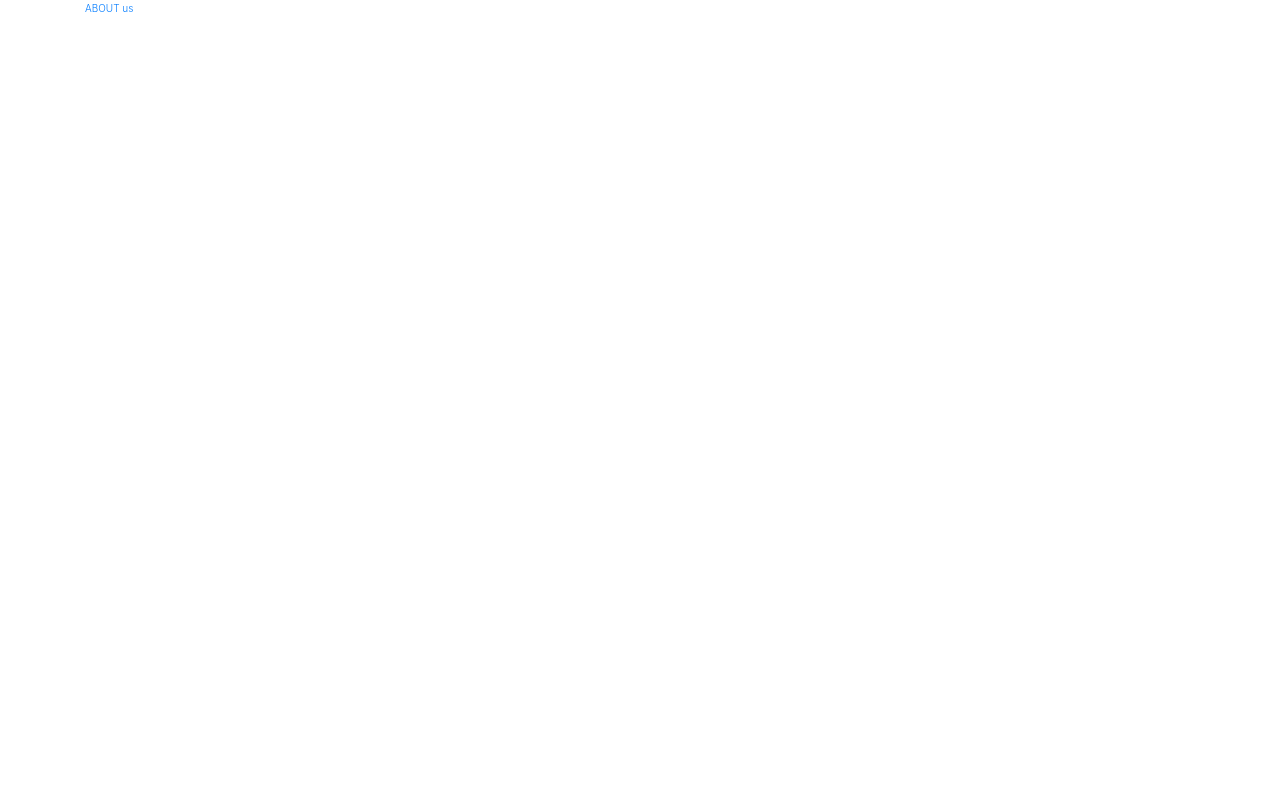
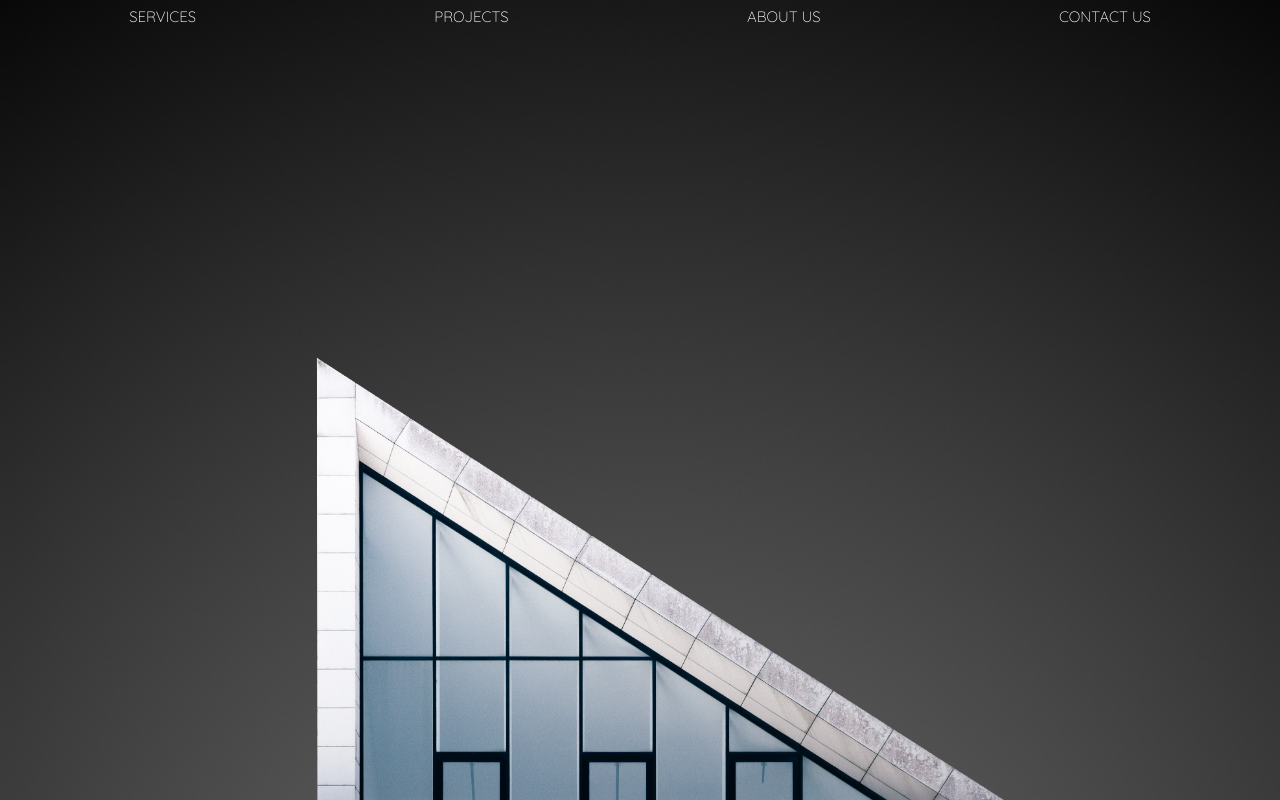
Before and after one commit to vjlicious/hastha, a Nuxt app: page /illustration in a window 1280 px wide. Built offline with nearby package versions, Linux system fonts and the light colour scheme.

Commit message:
updates till 4 30

```diff
--- a/nuxt.config.js
+++ b/nuxt.config.js
@@ -15,7 +15,8 @@ module.exports = {
     ],
     link: [
       { ref:'icon', type: 'image/x-icon', href:'/favicon.ico'},
-      { rel:"stylesheet", type:'text/css', href:"https://fonts.googleapis.com/css?family=Raleway:100,300,400,700|Roboto+Slab:100,300,400,700"}
+      { rel:"stylesheet", type:'text/css', href:"https://fonts.googleapis.com/css?family=Raleway:100,300,400,700|Roboto+Slab:100,300,400,700"},
+      { href:"https://fonts.googleapis.com/css?family=Quicksand:300,400,500", rel:"stylesheet"}
 
     ]
   },
--- a/pages/illustration/index.vue
+++ b/pages/illustration/index.vue
@@ -1,17 +1,49 @@
+<template>
+  <div class="home-page">
+    <div class="bg">
+      <nav class="navbar">
+        <nuxt-link class="items" to='/services'>SERVICES</nuxt-link>
+        <nuxt-link class="items" to='/projects'>PROJECTS</nuxt-link>
+        <nuxt-link class="items" to='/aboutus'>ABOUT US</nuxt-link>
+        <nuxt-link class="items" to='/contactus'>CONTACT US</nuxt-link>
+      </nav>
+    </div>
+  </div>
+</template>
+<script>
+  export default {}
 
-<template>
-<div class="container">
-        <nuxt-link to='/aboutus'>ABOUT us</nuxt-link>
-</div>
+</script>
+<style scoped>
+  .home-page {
+    margin: 0;
+    padding: 0;
+    overflow: hidden;
+  }
 
-</template>
+  .bg {
+    position: relative;
+    min-width: 100vw;
+    min-height: 100vh;
+    box-sizing: border-box;
+    background-image: url('~assets/img/illu.jpg');
+    background-position: center;
+    background-repeat: no-repeat;
+    background-size: cover;
+  }
 
- <script>
- export default {
+  .navbar {
+    display: flex;
+    align-content:center;
+    justify-content: space-around;
 
- }
- </script>
+  }
+  .items {
+        text-decoration:none;
+        color:#fff;
+        font-family: 'Quicksand', sans-serif;
+        font-weight:100;
+        font-size:1.5em;
+  }
 
- <style>
-
- </style>
+</style>
--- a/pages/index.vue
+++ b/pages/index.vue
@@ -2,6 +2,9 @@
   <div class="home-page">
     <div class="background">
       <div class="row content">
+        <header>
+          <img src="'~/assests/img/'" alt="" srcset="">
+        </header>
         <div class="col-sm content-left">
           <h1>HASTHA</h1>
           <div class="second">
@@ -35,7 +38,6 @@
     background-position: center;
     background-repeat: no-repeat;
     background-size: cover;
-
   }
   .content-left{
     position: absolute;
```
Also changed, not shown: assets/img/illu.jpg (added).
